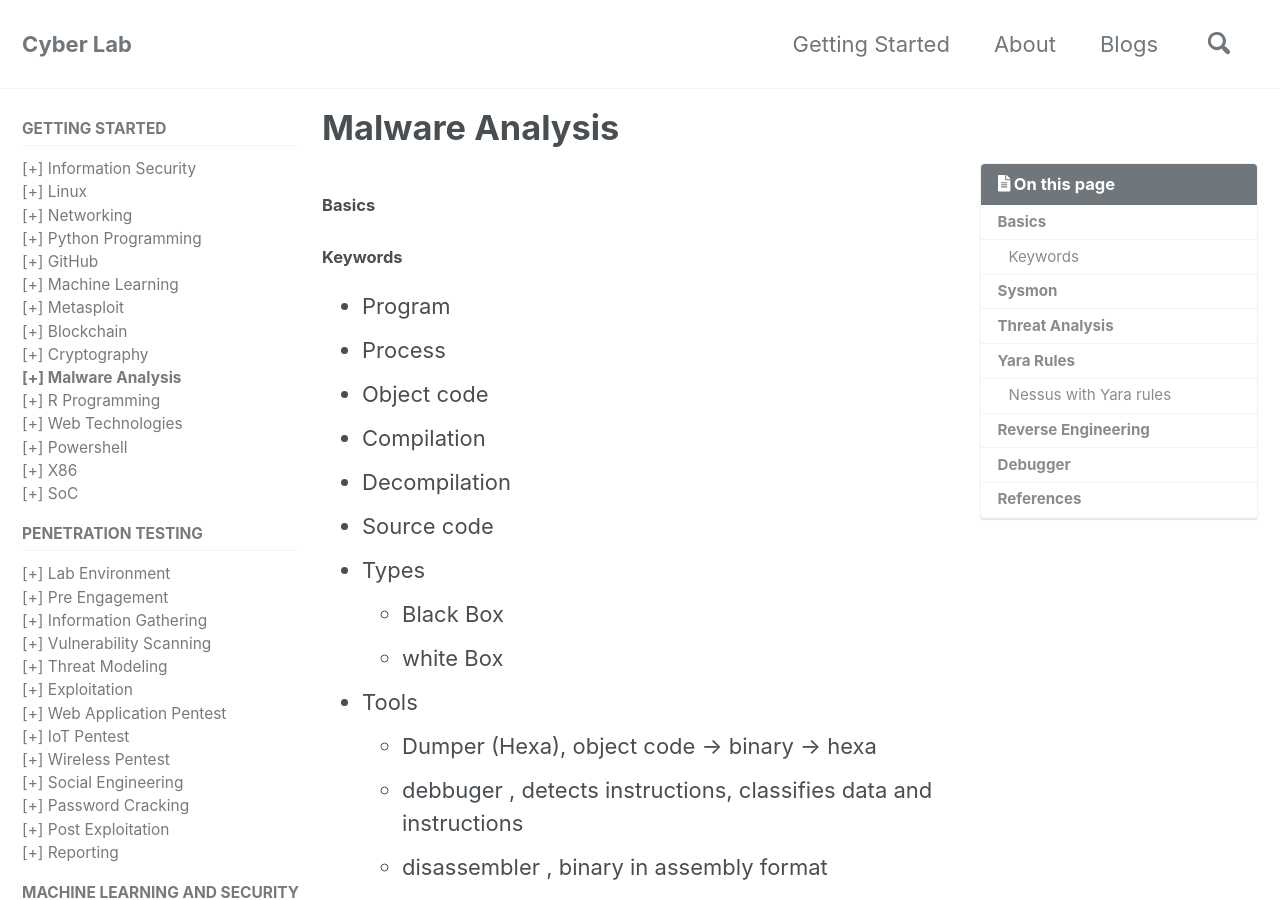
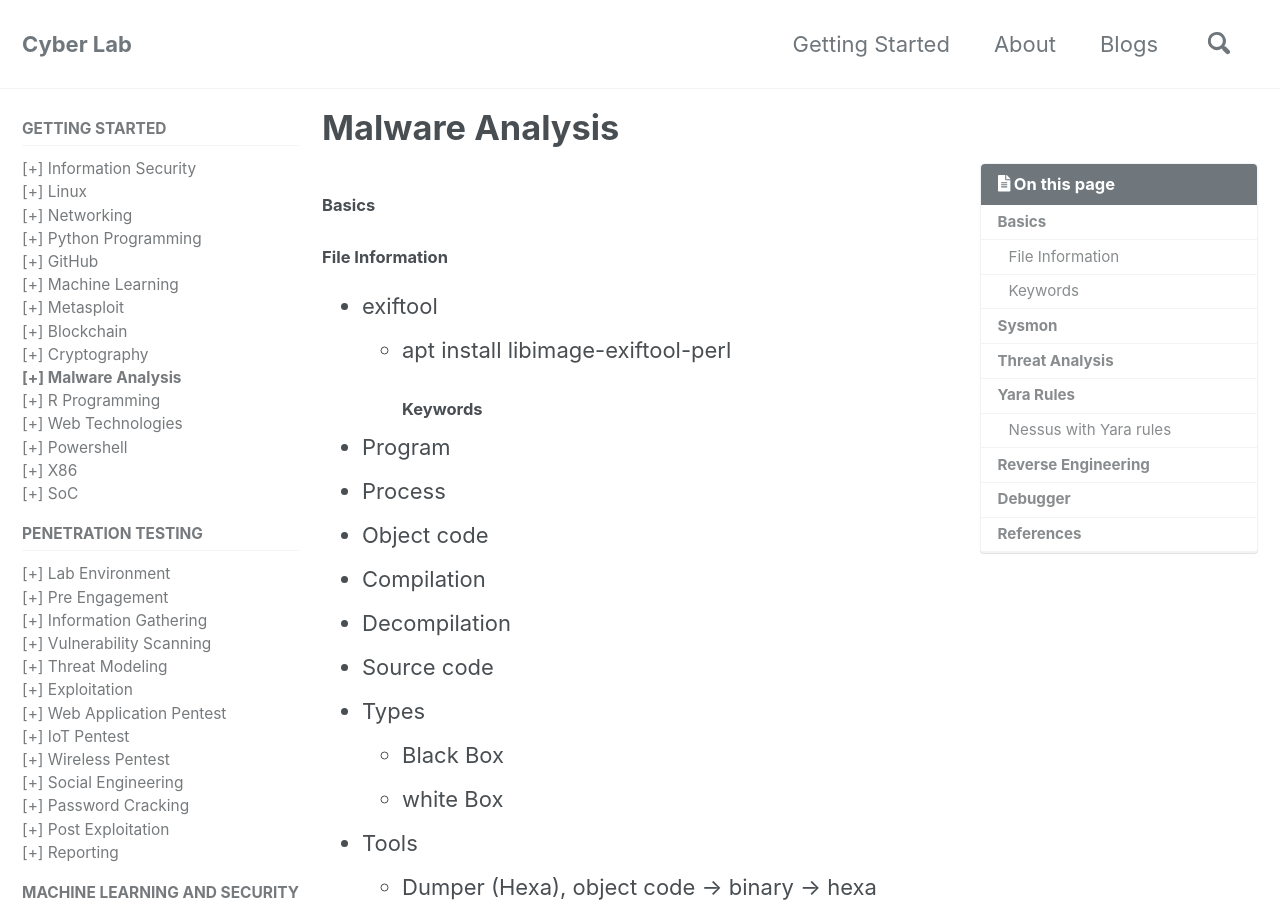
Before and after one commit to mohareti/cyberlab, a Jekyll site: the page built from _docs/10_Malware_Analysis.md, in a window 1280 px wide and 900 px high. Built offline with Jekyll 4.4.1, drawn with Linux system fonts in a browser that asks for light colours; cached includes are drawn as plain includes; nearby versions of some CDN libraries.

Commit message:
Update 10_Malware_Analysis.md

```diff
--- a/_docs/10_Malware_Analysis.md
+++ b/_docs/10_Malware_Analysis.md
@@ -6,6 +6,9 @@ toc: true
 
 #### Basics
 
+##### File Information
+- exiftool
+  - apt install libimage-exiftool-perl
 ##### Keywords
 - Program
 - Process
```
